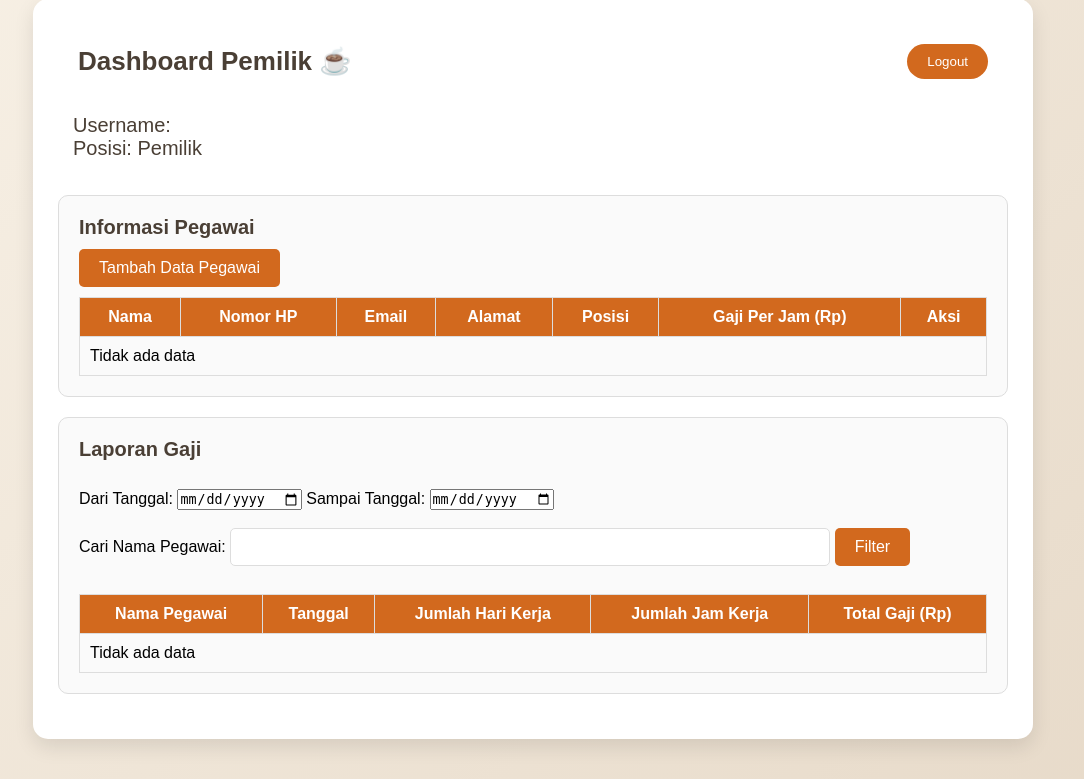
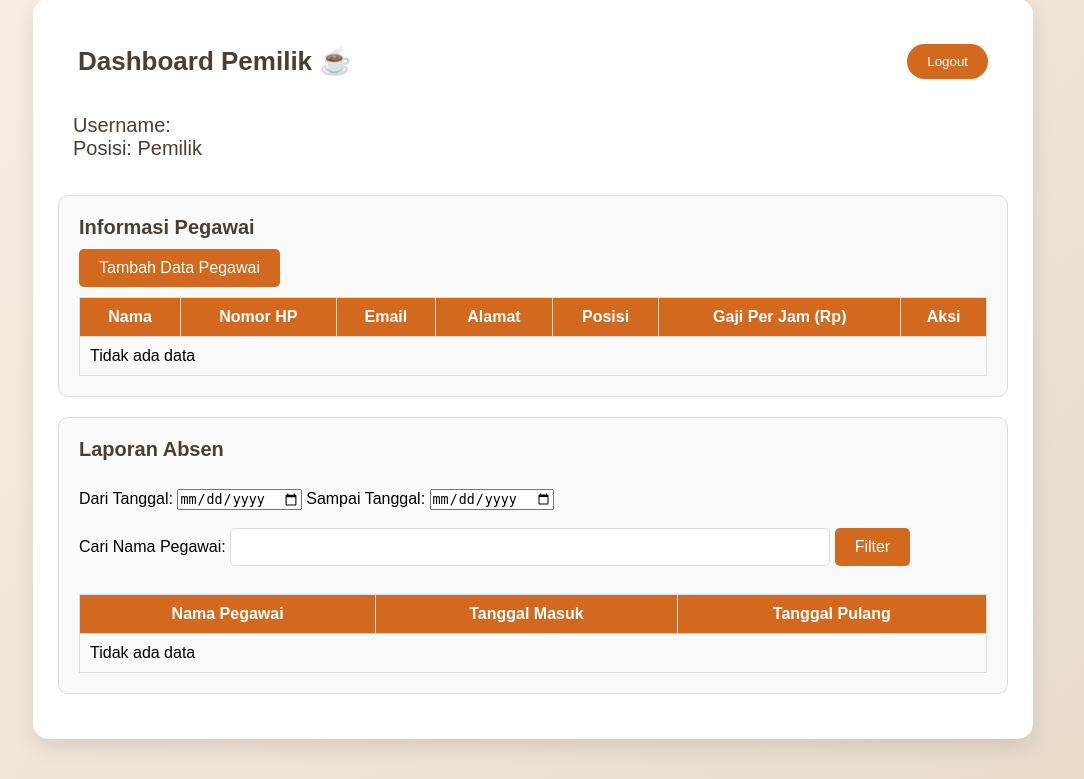
Before and after one commit to Brachmantya/manpro_PresensiPegawai, a PHP site: page /pemilikdash.php in a window 1280 px wide. Shown: the part 21-800 px from the top of the page, without its empty margins (107-1191 px from the left). Run offline with PHP 8.4, Linux system fonts and the light colour scheme; data that the repository does not hold is empty.

Commit message:
folder pegawai,dan login(index.html)

```diff
--- a/Pemilik/pemilikdash.php
+++ b/Pemilik/pemilikdash.php
@@ -99,9 +99,9 @@ if (isset($_POST['logout'])) {
         </table>
       </section>
 
-      <!-- Laporan Gaji -->
+      <!-- Laporan Absen -->
       <section>
-        <h2>Laporan Gaji</h2>
+        <h2>Laporan Absen</h2>
         <br>
 
         <!-- Form Filter -->
@@ -125,10 +125,8 @@ if (isset($_POST['logout'])) {
           <thead>
             <tr>
               <th>Nama Pegawai</th>
-              <th>Tanggal</th>
-              <th>Jumlah Hari Kerja</th>
-              <th>Jumlah Jam Kerja</th>
-              <th>Total Gaji (Rp)</th>
+              <th>Tanggal Masuk</th>
+              <th>Tanggal Pulang</th>
             </tr>
           </thead>
           <tbody>
@@ -138,20 +136,18 @@ if (isset($_POST['logout'])) {
             $endDate = isset($_GET['end_date']) ? $_GET['end_date'] : '';
             $searchName = isset($_GET['search_name']) ? $_GET['search_name'] : '';
 
-            // Query untuk laporan gaji dengan filter
+            // Query untuk laporan absen dengan filter
             $sql = "SELECT
                         Pegawai.nama,
-                        Laporan_Gaji.tanggal,
-                        Laporan_Gaji.jml_hariKerja,
-                        Laporan_Gaji.jml_jamKerja,
-                        Laporan_Gaji.total_gaji
-                    FROM Laporan_Gaji
-                    JOIN Pegawai ON Laporan_Gaji.id_pegawai = Pegawai.id_pegawai
+                        Absen.waktu_masuk,
+                        Absen.waktu_pulang
+                    FROM Absen
+                    JOIN Pegawai ON Absen.id_pegawai = Pegawai.id_pegawai
                     WHERE 1=1";
 
             // Filter berdasarkan rentang tanggal
             if ($startDate && $endDate) {
-                $sql .= " AND Laporan_Gaji.tanggal BETWEEN '$startDate' AND '$endDate'";
+                $sql .= " AND Absen.waktu_masuk BETWEEN '$startDate' AND '$endDate'";
             }
 
             // Filter berdasarkan nama pegawai
@@ -165,14 +161,12 @@ if (isset($_POST['logout'])) {
                 while ($row = $result->fetch_assoc()) {
                     echo "<tr>
                             <td>{$row['nama']}</td>
-                            <td>{$row['tanggal']}</td>
-                            <td>{$row['jml_hariKerja']}</td>
-                            <td>{$row['jml_jamKerja']}</td>
-                            <td>" . number_format($row['total_gaji'], 0, ',', '.') . "</td>
+                            <td>{$row['waktu_masuk']}</td>
+                            <td>{$row['waktu_pulang']}</td>
                           </tr>";
                 }
             } else {
-                echo "<tr><td colspan='5'>Tidak ada data</td></tr>";
+                echo "<tr><td colspan='3'>Tidak ada data</td></tr>";
             }
             ?>
           </tbody>
```
Also changed, not shown: README.md (deleted).
